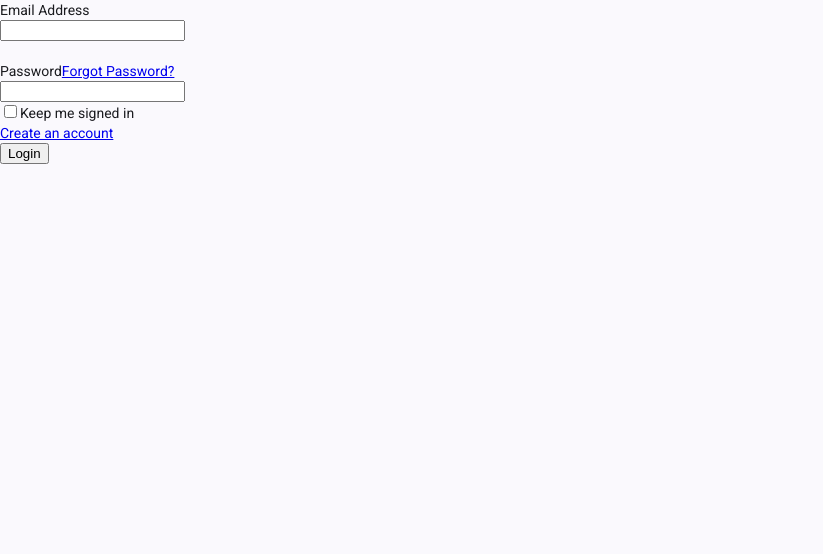
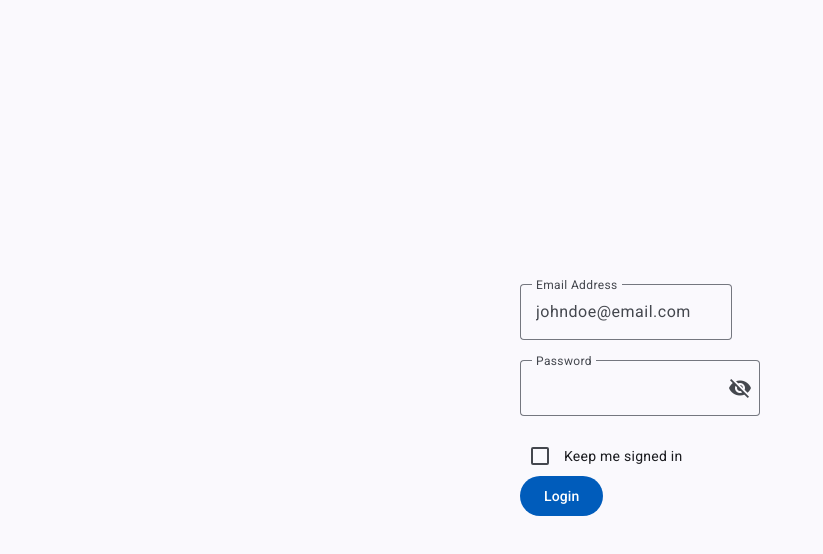
Before and after one commit to reshnaz/BudgetBud, an Angular app: page / in a window 1280 px wide. Shown: the top 554 px of the page, without its empty margins (0-823 px from the left). Built offline with nearby package versions, Linux system fonts and the light colour scheme.

Commit message:
Basic authForm component

```diff
--- a/package.json
+++ b/package.json
@@ -39,7 +39,7 @@
   },
   "devDependencies": {
     "@angular/build": "^21.0.4",
-    "@angular/cli": "^21.0.4",
+    "@angular/cli": "^20.0.6",
     "@angular/compiler-cli": "^21.0.6",
     "@types/express": "^5.0.1",
     "@types/jasmine": "~5.1.0",
--- a/src/app/app.config.ts
+++ b/src/app/app.config.ts
@@ -3,11 +3,15 @@ import { provideRouter } from '@angular/router';
 
 import { routes } from './app.routes';
 import { provideClientHydration, withEventReplay } from '@angular/platform-browser';
+import { MAT_FORM_FIELD_DEFAULT_OPTIONS } from '@angular/material/form-field';
+import { provideHttpClient, withFetch } from '@angular/common/http';
 
 export const appConfig: ApplicationConfig = {
   providers: [
     provideBrowserGlobalErrorListeners(),
     provideZonelessChangeDetection(),
     provideRouter(routes), provideClientHydration(withEventReplay()),
+    {provide: MAT_FORM_FIELD_DEFAULT_OPTIONS, useValue: {floatLabel: 'always'}},
+    provideHttpClient(withFetch()),
   ]
 };
--- a/src/app/app.html
+++ b/src/app/app.html
@@ -1,9 +1,9 @@
 <main>
-  <div class="grid-layout">
+  <!-- <div class="grid-layout"> -->
     <app-login></app-login>
     <!-- <app-sidebar></app-sidebar>
     <app-layout></app-layout> -->
-  </div>
+  <!-- </div> -->
 </main>
 
 <router-outlet />
--- a/src/app/app.scss
+++ b/src/app/app.scss
@@ -1,10 +1,10 @@
 
-.grid-layout {
-    display: grid;
-    height: 100vh;
-    grid-template-columns: 20vw 80vw;
-}
+// .grid-layout {
+//     display: grid;
+//     height: 100vh;
+//     grid-template-columns: 20vw 80vw;
+// }
 
-app-sidebar {
-    background-color: rgb(45, 42, 42);
-}
+// app-sidebar {
+//     background-color: rgb(45, 42, 42);
+// }
--- a/src/app/login/login.html
+++ b/src/app/login/login.html
@@ -1,12 +1,3 @@
-<form [formGroup]="loginForm">
-    <label for="e-mail">Email Address</label> <br>
-    <input id="e-mail" type="text" formControlName="email" />
-    <br> <br>
-    <label for="password">Password</label>
-    <a href="/">Forgot Password?</a><br>
-    <input id="password" type="password" formControlName="password" /><br>
-    <input id="keepSignedIn" type="checkbox" />
-    <label for="keepSignedIn">Keep me signed in</label> <br>
-    <a href="/">Create an account</a> <br>
-    <button>Login</button>
-</form>
+<div class="container">
+    <app-authForm></app-authForm>
+</div>
--- a/src/app/login/login.scss
+++ b/src/app/login/login.scss
@@ -0,0 +1,6 @@
+.container {
+    display: flex;
+    justify-content: center;
+    align-items: center;
+    height: 100vh;
+}
--- a/src/app/login/login.ts
+++ b/src/app/login/login.ts
@@ -1,15 +1,11 @@
 import { Component } from '@angular/core';
-import { FormGroup, FormControl, ReactiveFormsModule } from '@angular/forms';
+import { AuthForm } from "../../shared/ui/authForm/authForm";
 
 @Component({
   selector: 'app-login',
-  imports: [ ReactiveFormsModule ],
+  imports: [AuthForm],
   templateUrl: './login.html',
   styleUrl: './login.scss',
 })
 export class Login {
-  loginForm = new FormGroup ({
-    email: new FormControl(''),
-    password: new FormControl('')
-  })
 }
--- /dev/null
+++ b/src/shared/ui/authForm/authForm.html
@@ -0,0 +1,28 @@
+
+<div>
+  <mat-form-field appearance="outline">
+    <mat-label>Email Address</mat-label>
+    <input matInput placeholder="johndoe@email.com" />
+  </mat-form-field>
+</div>
+<div>
+  <mat-form-field appearance="outline">
+    <mat-label>Password</mat-label>
+    <input matInput [type]="hide() ? 'password' : 'text'" />
+    <button
+    matIconButton
+    matSuffix
+    (click)="clickEvent($event)"
+    [attr.aria-label]="'Hide password'"
+    [attr.aria-pressed]="hide()"
+    >
+    <mat-icon>{{hide() ? 'visibility_off' : 'visibility'}}</mat-icon>
+  </button>
+</mat-form-field>
+</div>
+<div>
+  <mat-checkbox>Keep me signed in</mat-checkbox>
+</div>
+<div>
+  <button matButton="filled">Login</button>
+</div>
--- /dev/null
+++ b/src/shared/ui/authForm/authForm.ts
@@ -0,0 +1,21 @@
+import { Component, signal } from '@angular/core';
+import { FormsModule } from '@angular/forms';
+import {MatButtonModule} from '@angular/material/button';
+import {MatFormFieldModule} from '@angular/material/form-field';
+import {MatIconModule} from '@angular/material/icon';
+import {MatInputModule} from '@angular/material/input';
+import {MatCheckboxModule} from '@angular/material/checkbox';
+
+@Component({
+  selector: 'app-authForm',
+  imports: [FormsModule, MatFormFieldModule, MatInputModule, MatIconModule, MatButtonModule, MatCheckboxModule],
+  templateUrl: './authForm.html',
+  styleUrl: './authForm.scss',
+})
+export class AuthForm {
+  hide = signal(true);
+  clickEvent(event: MouseEvent) {
+    this.hide.set(!this.hide());
+    event.stopPropagation();
+  }
+}
--- a/src/shared/ui/graph/graph.html
+++ /dev/null
@@ -1 +0,0 @@
-<p>graph works!</p>
```
Also changed, not shown: src/shared/ui/graph/graph.ts (deleted, +0 -11 lines), src/shared/ui/authForm/authForm.scss (added), 2 other files (tests, documents, lock files or other folders).
